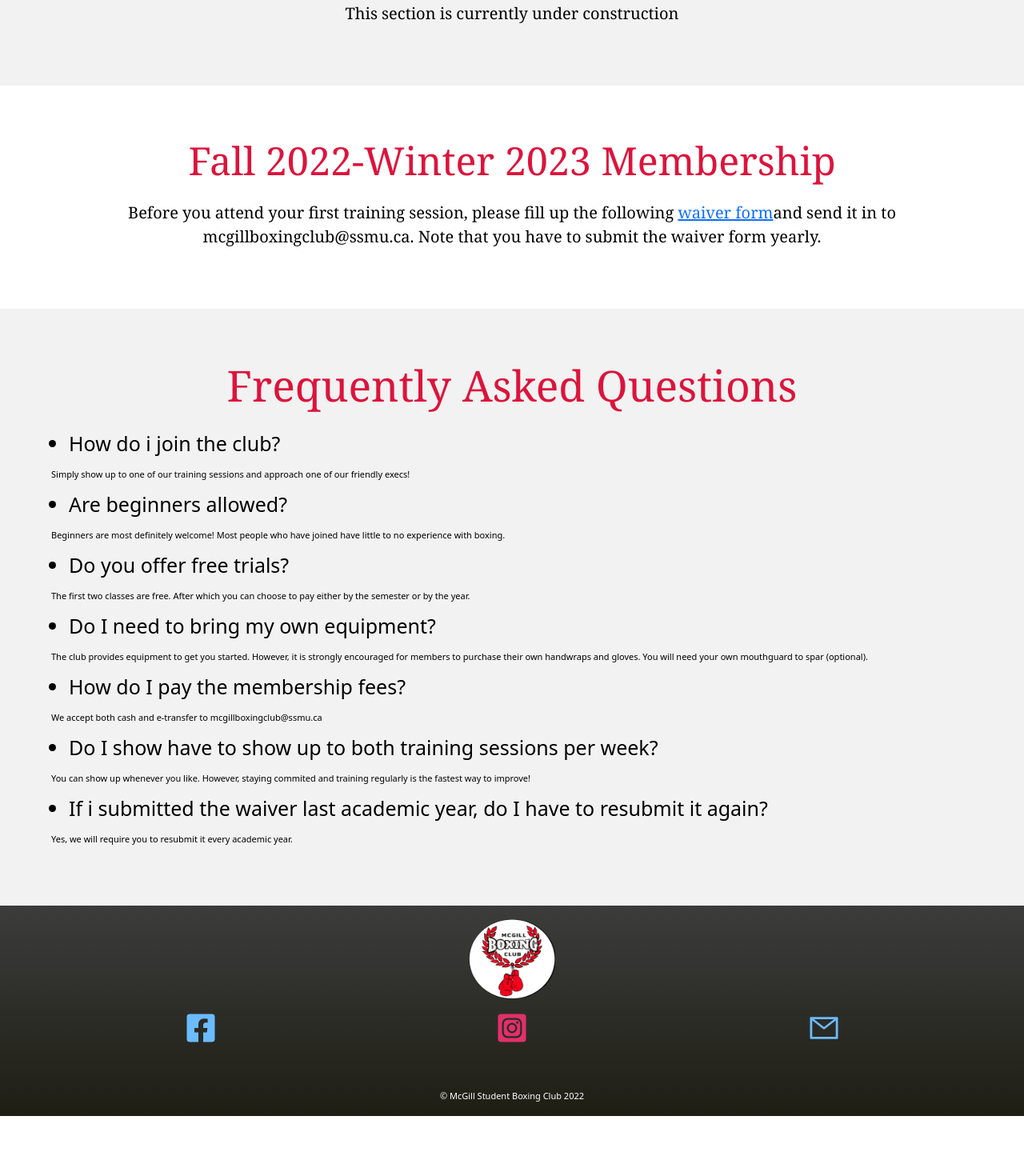
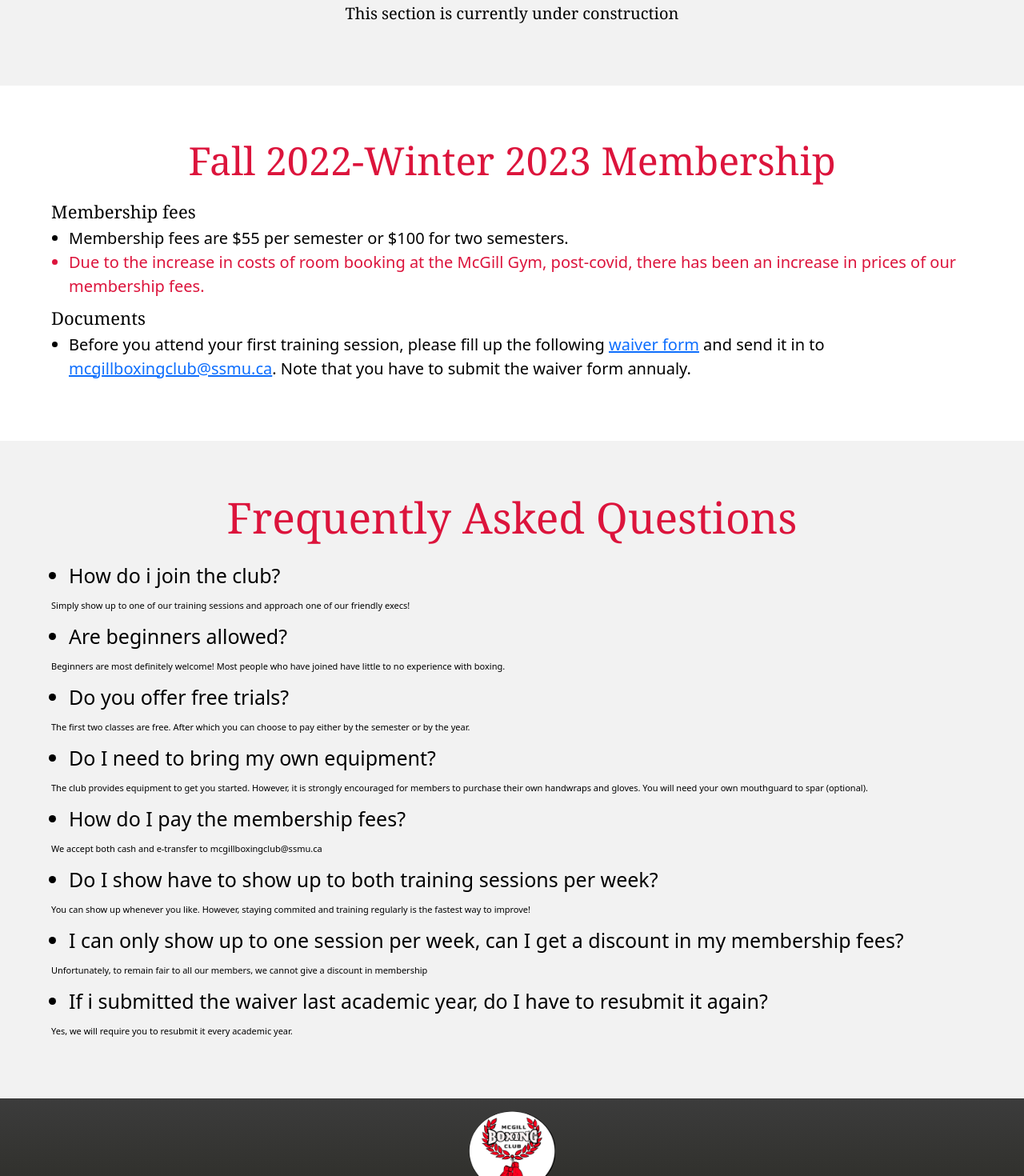
Before and after one commit to ongzh/MSBC-Website, a React (Create React App) app: page / in a window 1280 px wide. Shown: the part 2506-3976 px from the top of the page at 80% size. Before the commit the page ends 3901 px from the top, so only its background shows below. Built offline with nearby package versions, Linux system fonts and the light colour scheme.

Commit message:
updated membership, faq section

```diff
--- a/src/components/Faq.js
+++ b/src/components/Faq.js
@@ -27,6 +27,10 @@
         </ul>
         <p>You can show up whenever you like. However, staying commited and training regularly is the fastest way to improve!</p>
         <ul style = {{fontSize: "25px"}}>
+            <li>I can only show up to one session per week, can I get a discount in my membership fees?</li>
+        </ul>
+        <p>Unfortunately, to remain fair to all our members, we cannot give a discount in membership</p>
+        <ul style = {{fontSize: "25px"}}>
             <li>If i submitted the waiver last academic year, do I have to resubmit it again?</li>
         </ul>
         <p>Yes, we will require you to resubmit it every academic year.</p>
--- a/src/components/Membership.js
+++ b/src/components/Membership.js
@@ -7,9 +7,16 @@
     return <div id="membership" style={{padding: "5%", color: "black", npmbackgroundImage:"linear-gradient(rgb(250, 250, 250),rgb(230,230,230))"}}>
     <h1 style={{fontFamily: "Georgia, serif", fontSize: "calc(10px + 3vw)", textAlign: "center", color: "crimson"}}>Fall 2022-Winter 2023 Membership</h1>
     <br/>
-    <p style={{fontFamily: "Georgia, serif", fontSize: "20px", textAlign: "center", color: "black"}}>Before you attend your first training session, please fill up the following <a href={waiver}>waiver form</a>
-    and send it in to mcgillboxingclub@ssmu.ca. Note that you have to submit the waiver form yearly.
-    </p>
+    <h2 style={{fontFamily: "Georgia, serif"}}>Membership fees</h2>
+        <ul style={{fontSize: "20px"}}>
+            <li>Membership fees are $55 per semester or $100 for two semesters.</li>
+            <li style={{color: "crimson"}}> Due to the increase in costs of room booking at the McGill Gym, post-covid, there has been an increase in prices of our membership fees. </li>
+        </ul>
+    <h2 style={{fontFamily: "Georgia, serif"}}>Documents</h2>
+    <ul style={{fontSize: "20px"}}>
+        <li>Before you attend your first training session, please fill up the following <a href={waiver}>waiver form</a> and send it in to <a href="mailto:mcgillboxingclub@ssmu.ca">mcgillboxingclub@ssmu.ca</a>. Note that you have to submit the waiver form annualy.</li>
+    </ul>
+
 
 
 </div>;
--- a/src/components/Schedule.js
+++ b/src/components/Schedule.js
@@ -27,11 +27,7 @@
             <Col>
               <Card.Body>
               <Card.Text as="h4" style={styles.cardText}>
-              <h2 style={{fontFamily: "Georgia, serif"}}>Membership fees</h2>
-        <ul style={{fontSize: "20px"}}>
-            <li>Membership fees are $55 per semester or $100 for two semesters.</li>
-            <li style={{color: "crimson"}}> Due to an increase in costs of room booking at the McGill Gym, there has been an increase in prices of our membership fees. </li>
-        </ul>
+
         <h2 style={{fontFamily: "Georgia, serif"}}>Fall 2022</h2>
         <ul style={{fontSize: "20px"}}>
             <li>Friday: 3.00P.M.- 4.30P.M. (Starting Sept 23)</li>
```
